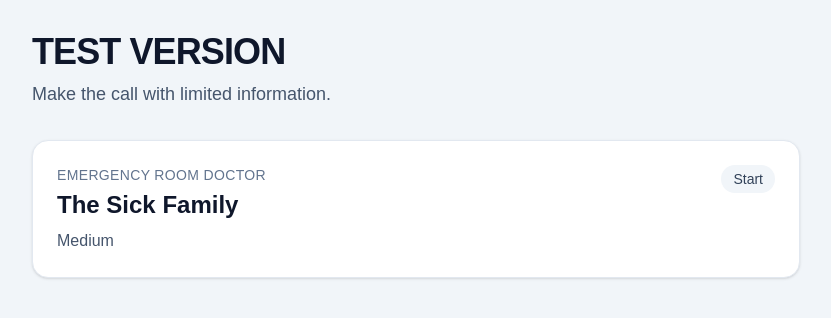
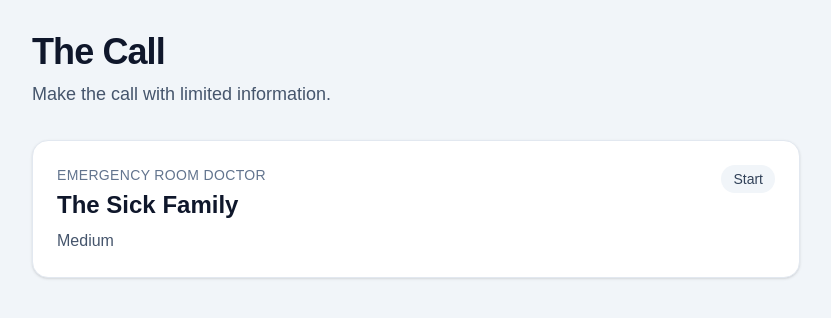
Before and after one commit to severd01/Repository-name-the-call-ui, a Next.js app: page / in a window 1280 px wide. Shown: the top 318 px of the page, without its empty margins (224-1055 px from the left). Built offline with nearby package versions, Linux system fonts and the light colour scheme.

Commit message:
restore app title

```diff
--- a/app/page.tsx
+++ b/app/page.tsx
@@ -143,7 +143,7 @@
     <main className="min-h-screen bg-slate-100 px-4 py-8 text-slate-900">
       <div className="mx-auto max-w-3xl">
         <header className="mb-8">
-          <h1 className="text-4xl font-bold tracking-tight">TEST VERSION</h1>
+          <h1 className="text-4xl font-bold tracking-tight">The Call</h1>
           <p className="mt-2 text-lg text-slate-600">
             Make the call with limited information.
           </p>
```
